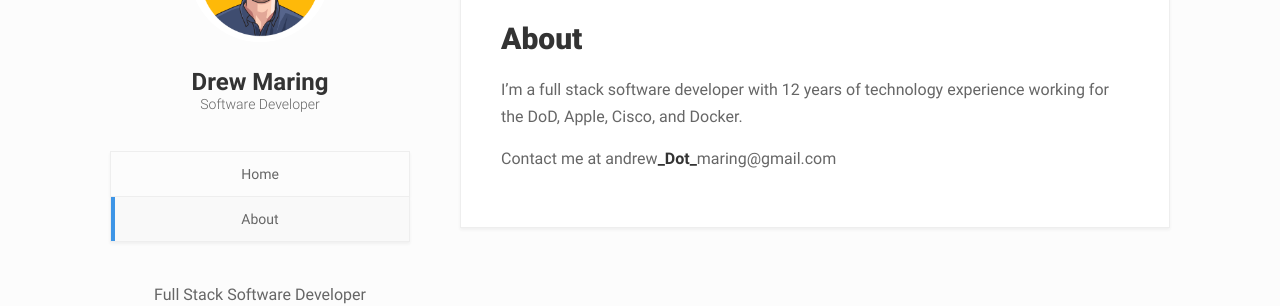
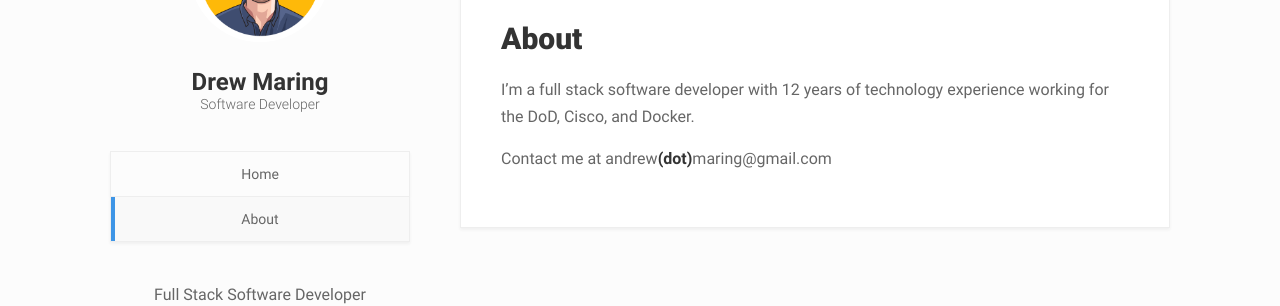
Before and after one commit to dmaring/dmaring.github.io, a Jekyll site: the page built from _pages/about/index.md, in a window 1280 px wide. Shown: the part 157-463 px from the top of the page. Built offline with Jekyll 4.4.1, drawn with Linux system fonts in a browser that asks for light colours.

```diff
--- a/Gemfile
+++ b/Gemfile
@@ -9,11 +9,11 @@ ruby RUBY_VERSION
 #
 # This will help ensure the proper Jekyll version is running.
 # Happy Jekylling!
-gem "jekyll", "3.8.5"
+# gem "jekyll", "3.8.5"
 
 # If you want to use GitHub Pages, remove the "gem "jekyll"" above and
 # uncomment the line below. To upgrade, run `bundle update github-pages`.
-# gem "github-pages", group: :jekyll_plugins
+gem "github-pages", group: :jekyll_plugins
 
 # If you have any plugins, put them here!
 group :jekyll_plugins do
--- a/_pages/about/index.md
+++ b/_pages/about/index.md
@@ -3,6 +3,6 @@ layout: page
 title:  "About"
 permalink: "/about/"
 ---
-I'm a full stack software developer with 12 years of technology experience working for the DoD, Apple, Cisco, and Docker.
+I'm a full stack software developer with 12 years of technology experience working for the DoD, Cisco, and Docker.
 
-Contact me at andrew**\_Dot_**maring@gmail.com
+Contact me at andrew**\(dot)**maring@gmail.com
```
Also changed, not shown: Gemfile.lock, 1 other file.
